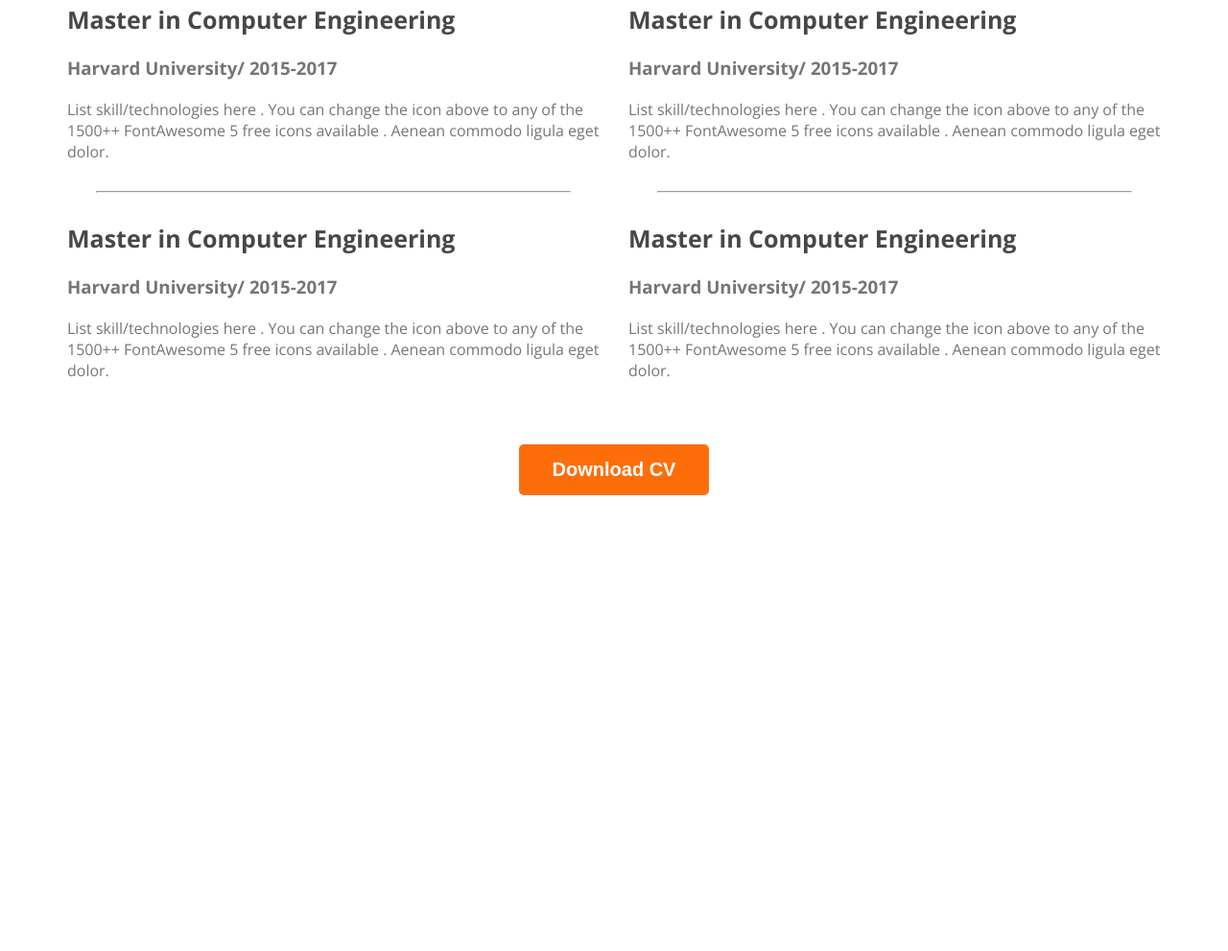
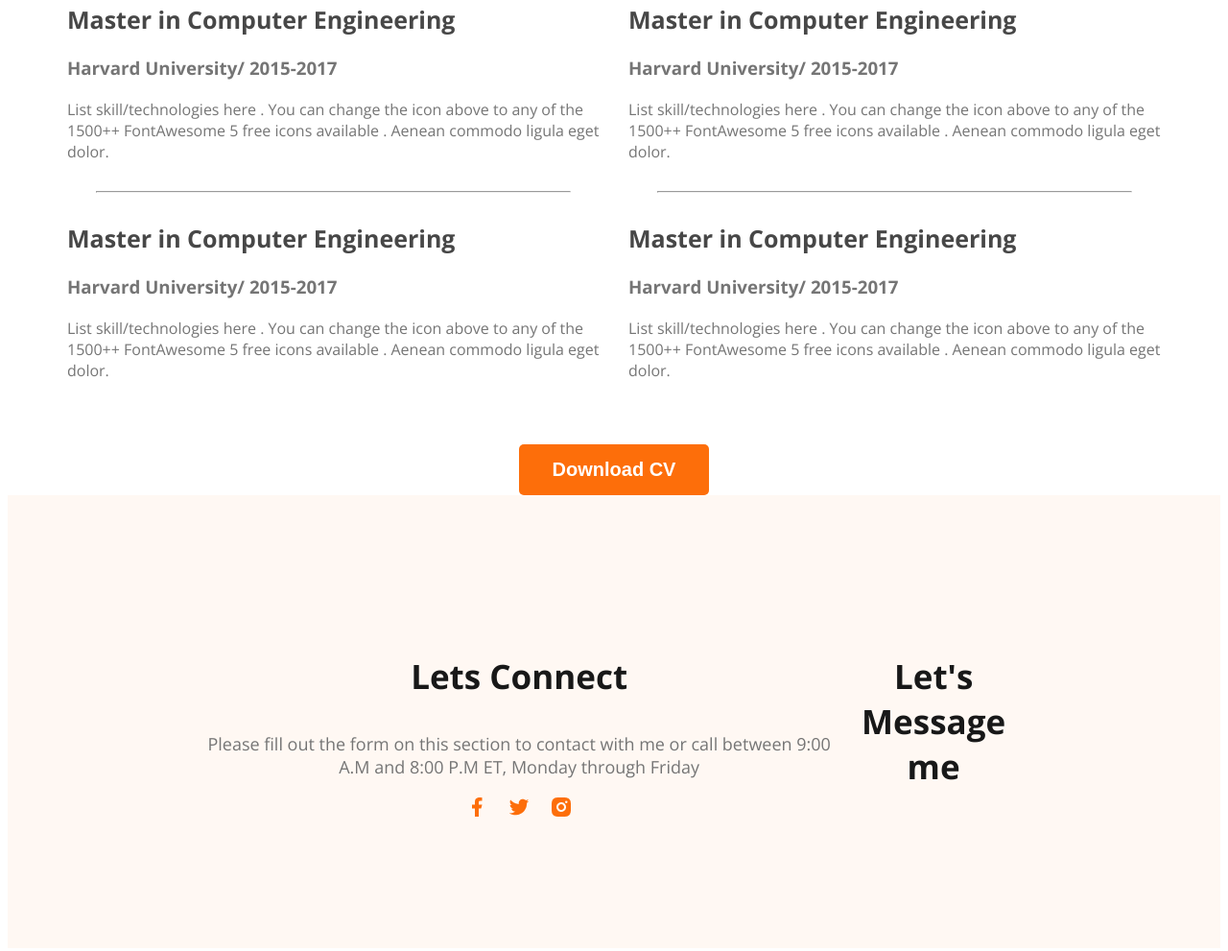
Before and after one commit to webdevmim/developer-portfolio-website, a plain HTML site: page index.html in a window 1280 px wide. Shown: the part 2710-3701 px from the top of the page at 96% size. Before the commit the page ends 3234 px from the top, so only its background shows below. Drawn offline with nearby package versions, Linux system fonts and the light colour scheme.

Commit message:
basic footer added

```diff
--- a/index.html
+++ b/index.html
@@ -165,14 +165,20 @@
 
     </main>
 
+    <footer>
+        <div class="footer-column">
+           <h3 class="section-title">Lets Connect</h3>
+           <p class="section-description">Please fill out the form on this section to contact with me or call between 9:00 A.M and 8:00 P.M ET, Monday  through Friday</p>
 
-
-
-
-
-
-
-    <footer>
+           <div class="social-link">
+            <a href=""><img src="images/icons/facebook.png" alt=""></a>
+            <a href=""><img src="images/icons/twitter.png" alt=""></a>
+            <a href=""><img src="images/icons/insta.png" alt=""></a>
+        </div>
+        </div>
+        <div class="footer-column">
+            <h3 class="section-title">Let's Message me</h3>
+        </div>
 
     </footer>
 </body>
--- a/styles/portfolio.css
+++ b/styles/portfolio.css
@@ -193,3 +193,18 @@ main section {
   text-align: center;
   margin-top: 50px;
 }
+/* footer style  */
+footer{
+  display: flex;
+  background: #FFF8F3;
+  padding: 130px 200px;
+
+
+}
+
+.social-link {
+  display: flex;
+  align-items: center;
+  justify-content: center;
+  gap: 20px;
+}
```
